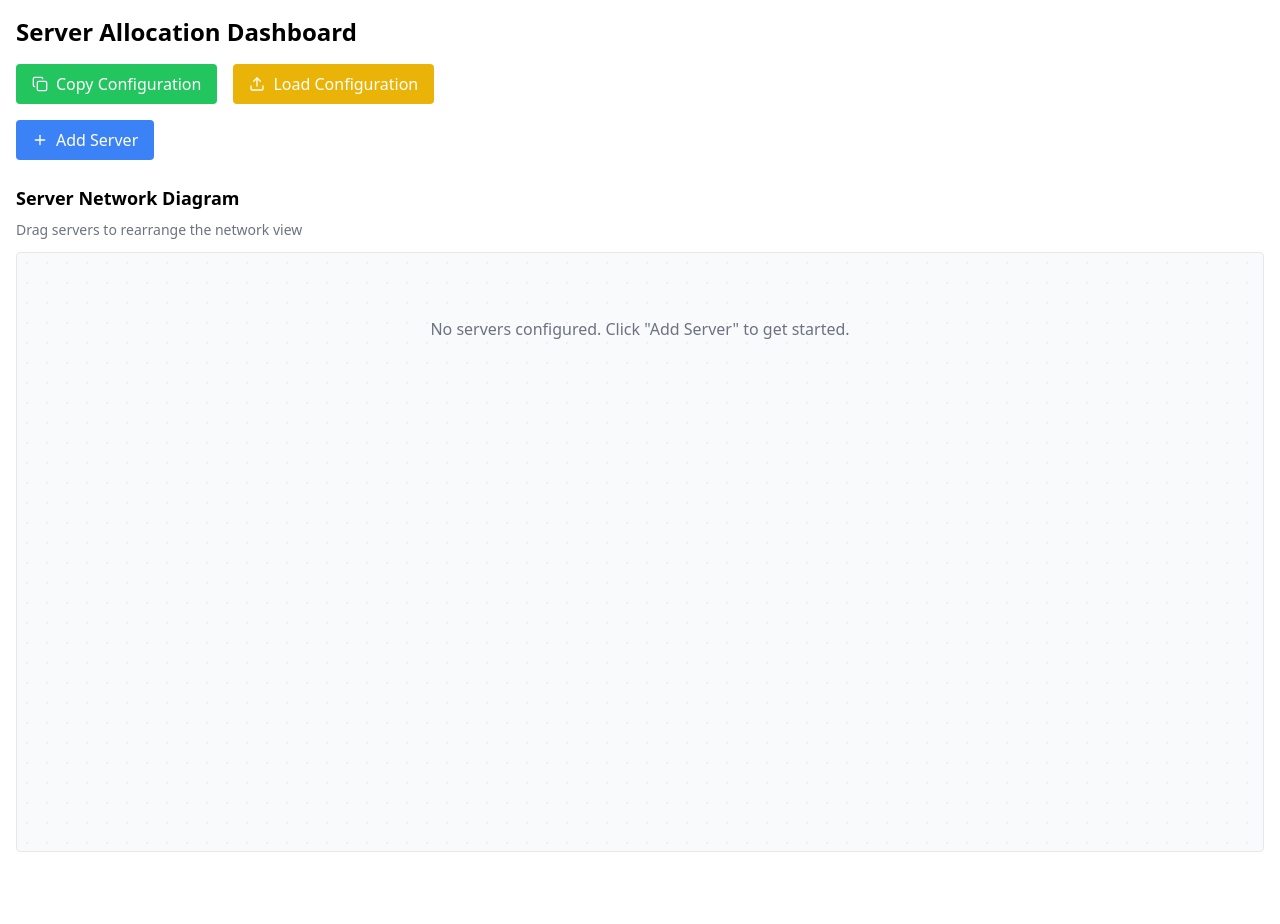
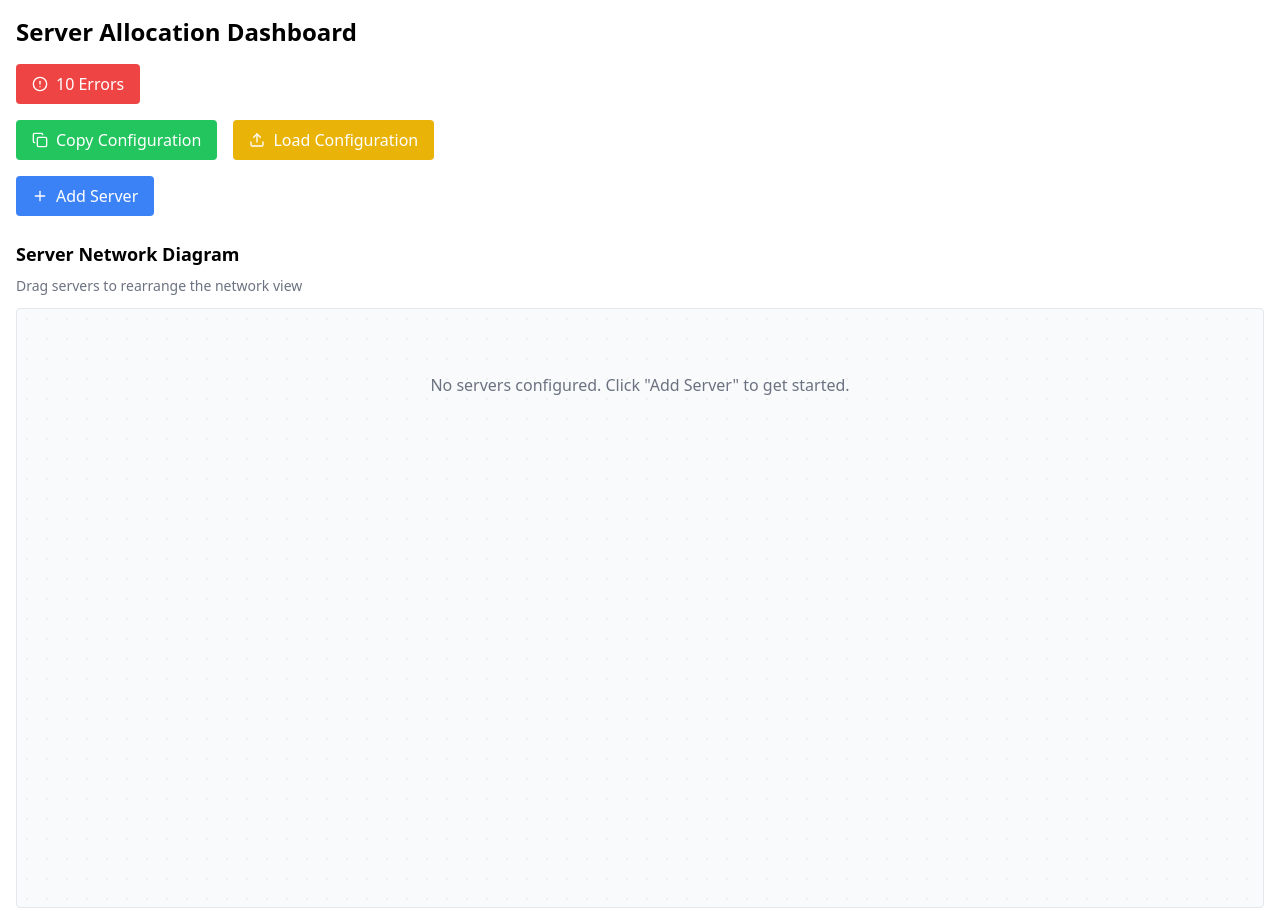
Before and after one commit to EutechCybernetic/server-planner, a React app: page / in a window 1280 px wide. Before the commit the page ends 868 px from the top, so only its background shows below. Built offline with nearby package versions, Linux system fonts and the light colour scheme.

Commit message:
error handling

```diff
--- a/src/ServerAllocation.tsx
+++ b/src/ServerAllocation.tsx
@@ -1,5 +1,5 @@
 import React, { useState, useEffect, useRef } from 'react';
-import { X, Plus, Server, Database, Circle, RefreshCw, ChevronRight, Copy, Upload } from 'lucide-react';
+import { X, Plus, Server, Database, Circle, RefreshCw, ChevronRight, Copy, Upload, AlertCircle } from 'lucide-react';
 
 // Type definitions
 interface Position {
@@ -108,7 +108,7 @@ function checkForErrors(servers:ServerData[]):Array<string> {
     let errors:string[] = [];
     let sqlServers = servers.filter(s=>s.services.includes('sqlserver'));
     if (sqlServers.length>1) {
-        errors.push('Only one SQL Server is supported');
+        errors.push('Only one SQL Server is supported. You have ' + sqlServers.length + ' services.');
     }
     if (sqlServers.length==0) {
         errors.push('One SQL Server is required');
@@ -128,7 +128,7 @@ function checkForErrors(servers:ServerData[]):Array<string> {
         errors.push('You need at least one InfluxDB service');
     }
     if (influxServers.length > 1) {
-        errors.push('Only one InfluxDB is supported');
+        errors.push('Only one InfluxDB is supported. You have ' + influxServers.length + ' services.');
     }
     let lucyServers = servers.filter(s=>s.services.includes('lucy'));
     if (lucyServers.length==0) {
@@ -209,6 +209,8 @@ const ServerAllocationDashboard: React.FC = () => {
   }
   // State for servers
   const [servers, setServers] = useState<ServerData[]>([]);
+  const [errors, setErrors] = useState<string[]>([]); // State to store errors
+  const [showErrorPopup, setShowErrorPopup] = useState<boolean>(false); // State to toggle error popup
   const [showNewServerForm, setShowNewServerForm] = useState<boolean>(false);
   const [newServer, setNewServer] = useState<ServerData>({
     name: '',
@@ -302,6 +304,12 @@ const ServerAllocationDashboard: React.FC = () => {
 
     setConnections(newConnections);
   }, [servers, serviceDependencies]);
+
+  // Validate servers and update errors whenever the server list changes
+  useEffect(() => {
+    const validationErrors = checkForErrors(servers);
+    setErrors(validationErrors);
+  }, [servers]);
 
   // Handler for adding a new server
   const handleAddServer = (): void => {
@@ -568,6 +576,35 @@ const ServerAllocationDashboard: React.FC = () => {
   return (
     <div className="p-4 w-full h-full">
       <h1 className="text-2xl font-bold mb-4">Server Allocation Dashboard</h1>
+
+      {/* Error Icon and Popup */}
+      {errors.length > 0 && (
+        <div className="relative mb-4">
+          <button
+            className="flex items-center px-4 py-2 bg-red-500 text-white rounded"
+            onClick={() => setShowErrorPopup(!showErrorPopup)}
+          >
+            <AlertCircle size={16} className="mr-2" />
+            {errors.length} Error{errors.length > 1 ? 's' : ''}
+          </button>
+          {showErrorPopup && (
+            <div className="absolute top-full mt-2 left-0 bg-white border rounded shadow-lg p-4 z-50">
+              <h3 className="text-lg font-semibold mb-2">Configuration Errors</h3>
+              <ul className="list-disc pl-5 text-sm text-red-600">
+                {errors.map((error, index) => (
+                  <li key={index}>{error}</li>
+                ))}
+              </ul>
+              <button
+                className="mt-2 px-4 py-2 bg-gray-300 rounded"
+                onClick={() => setShowErrorPopup(false)}
+              >
+                Close
+              </button>
+            </div>
+          )}
+        </div>
+      )}
 
       {/* Add buttons for copying and loading configuration */}
       <div className="flex gap-4 mb-4">
```
